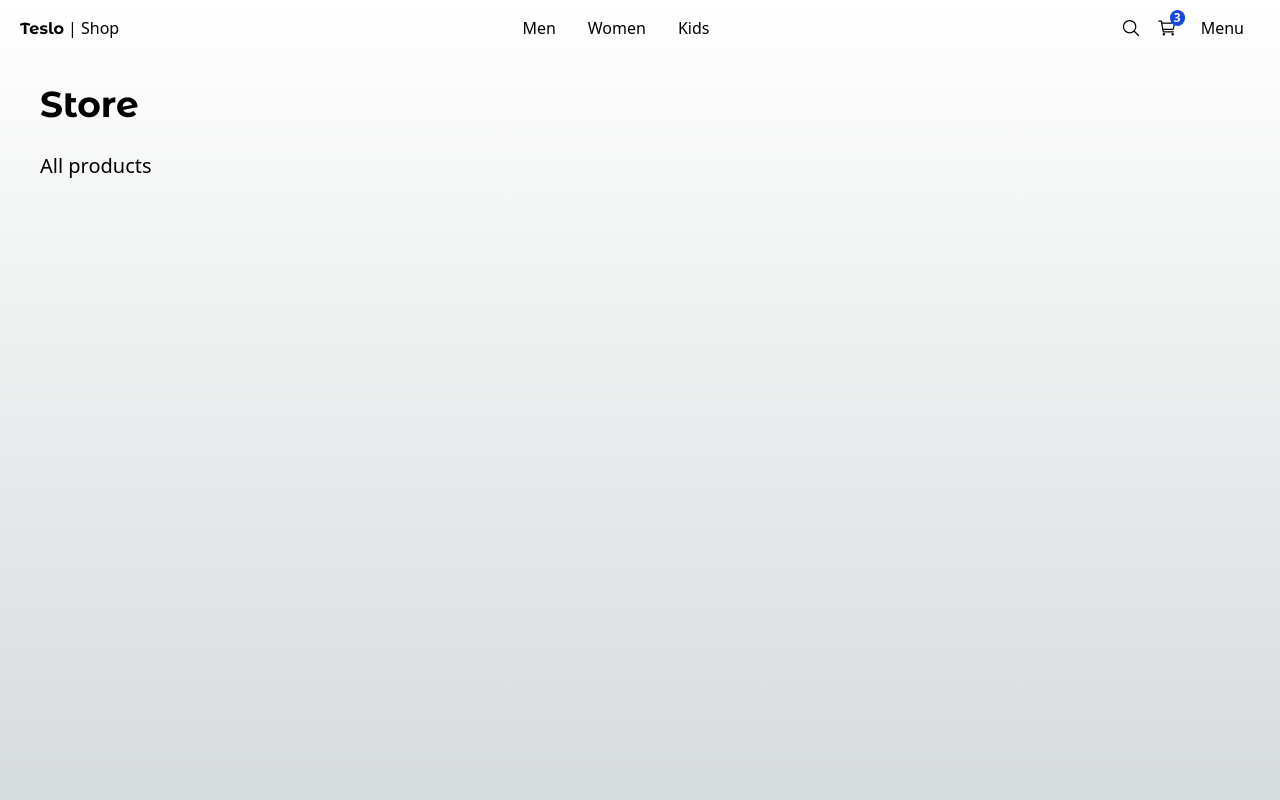
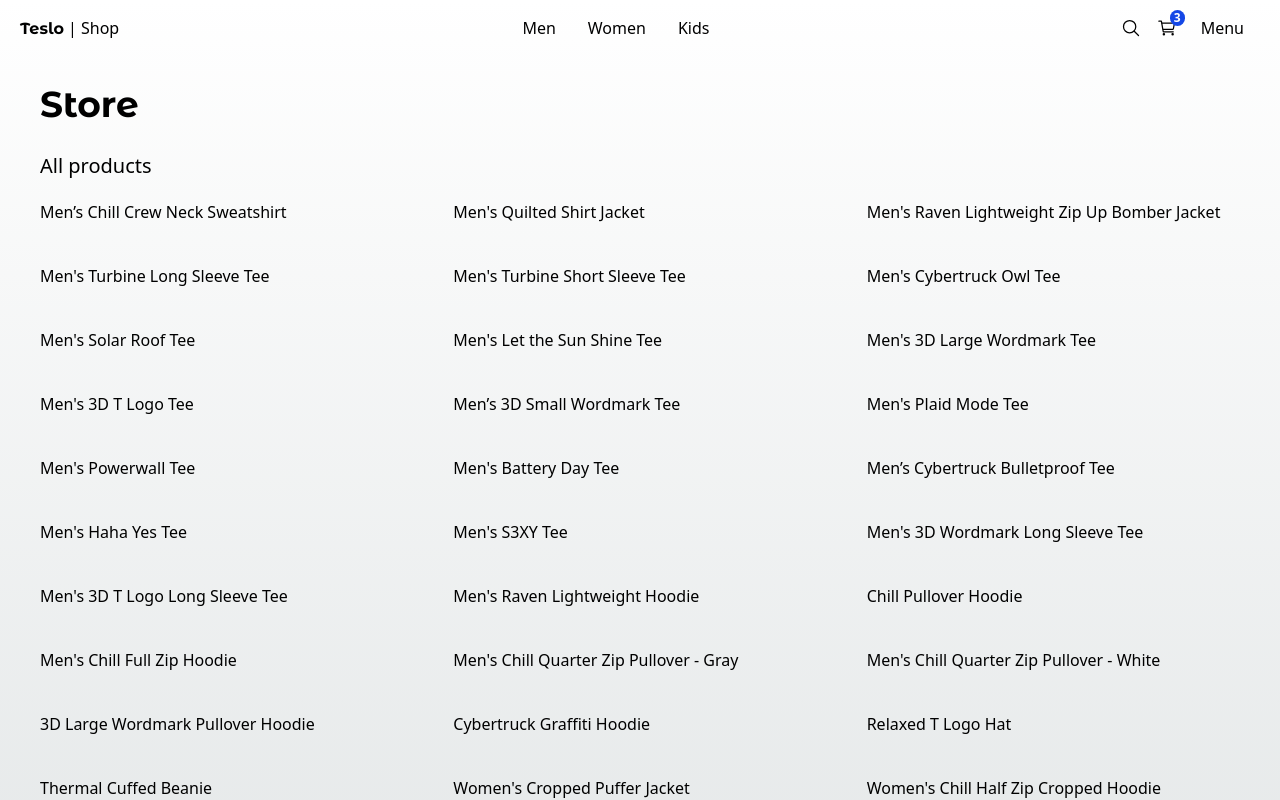
Before and after one commit to moive/teslo-shop-next-h, a Next.js app: page / in a window 1280 px wide. Shown: the top 800 px of the page. Built offline with nearby package versions, Linux system fonts and the light colour scheme.

Commit message:
feat(product) add product-grid component

```diff
--- a/src/app/(shop)/page.tsx
+++ b/src/app/(shop)/page.tsx
@@ -1,9 +1,14 @@
-import { Title } from "@/components";
+import { ProductGrid, Title } from "@/components";
+import { initialData } from "@/seed/seed";
+
+const products = initialData.products;
 
 export default function Home() {
   return (
     <>
       <Title title="Store" subtitle="All products" className="mb-2" />
+
+      <ProductGrid products={products} />
     </>
   );
 }
--- a/src/components/index.ts
+++ b/src/components/index.ts
@@ -1,3 +1,4 @@
 export * from "./ui/not-found/PageNotFound";
 export * from "./ui/title/Title";
 export * from "./ui/top-menu/TopMenu";
+export * from "./products/product-grid/ProductGrid";
--- /dev/null
+++ b/src/components/products/product-grid/ProductGrid.tsx
@@ -0,0 +1,15 @@
+import { IProduct } from "@/interfaces";
+
+interface Props {
+  products: IProduct[];
+}
+
+export const ProductGrid = ({ products }: Props) => {
+  return (
+    <div className="grid grid-cols-2 sm:grid-cols-3 gap-10 mb-10">
+      {products.map((product) => (
+        <span key={product.slug}>{product.title}</span>
+      ))}
+    </div>
+  );
+};
--- /dev/null
+++ b/src/interfaces/index.ts
@@ -0,0 +1 @@
+export * from "./product.interface";
--- /dev/null
+++ b/src/interfaces/product.interface.ts
@@ -0,0 +1,16 @@
+export interface IProduct {
+  // todo: id: string;
+  description: string;
+  images: string[];
+  inStock: number;
+  price: number;
+  sizes: ValidSizes[];
+  slug: string;
+  tags: string[];
+  title: string;
+  type: ValidTypes;
+  gender: "men" | "women" | "kid" | "unisex";
+}
+
+export type ValidSizes = "XS" | "S" | "M" | "L" | "XL" | "XXL" | "XXXL";
+export type ValidTypes = "shirts" | "pants" | "hoodies" | "hats";
```
